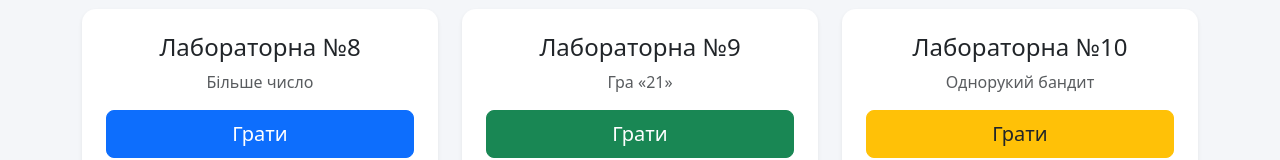
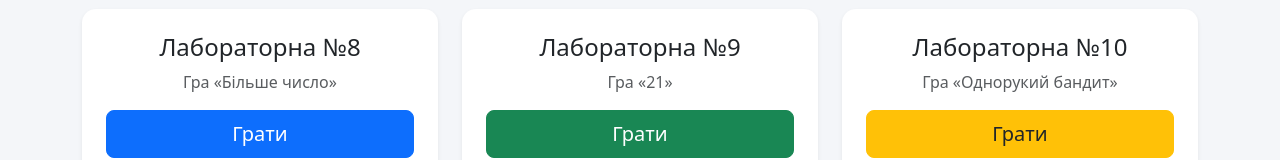
Before and after one commit to From1x28/General-User-Interface, a plain HTML site: page index.html in a window 1280 px wide. Shown: the part 153-313 px from the top of the page. Drawn offline with nearby package versions, Linux system fonts and the light colour scheme.

Commit message:
Update index.html
Updated text for the game descriptions in the cards.

```diff
--- a/index.html
+++ b/index.html
@@ -23,7 +23,7 @@
                 <div class="card h-100 shadow-sm lab-card">
                     <div class="card-body d-flex flex-column text-center p-4">
                         <h2 class="h4 card-title">Лабораторна №8</h2>
-                        <p class="card-text text-muted flex-grow-1">Більше число</p>
+                        <p class="card-text text-muted flex-grow-1">Гра «Більше число»</p>
                         <a href="https://from1x28.github.io/Lab8/" class="btn btn-primary btn-lg w-100">Грати</a>
                     </div>
                 </div>
@@ -43,7 +43,7 @@
                 <div class="card h-100 shadow-sm lab-card">
                     <div class="card-body d-flex flex-column text-center p-4">
                         <h2 class="h4 card-title">Лабораторна №10</h2>
-                        <p class="card-text text-muted flex-grow-1">Однорукий бандит</p>
+                        <p class="card-text text-muted flex-grow-1">Гра «Однорукий бандит»</p>
                         <a href="https://from1x28.github.io/Lab10/" class="btn btn-warning text-dark btn-lg w-100">Грати</a>
                     </div>
                 </div>
```
